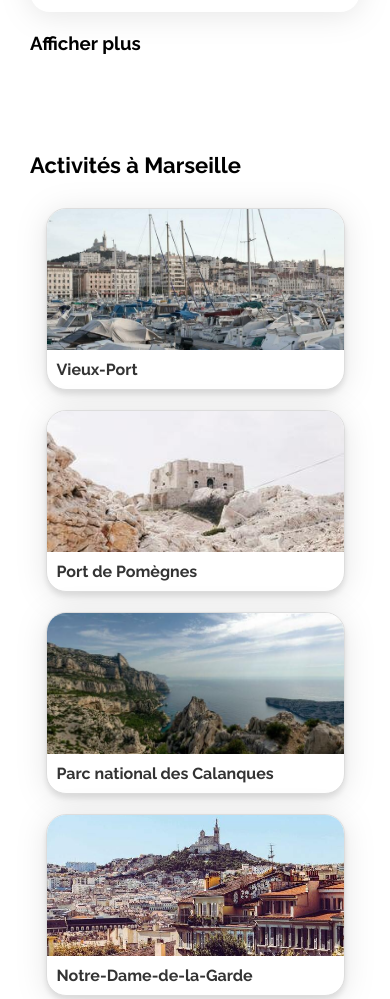
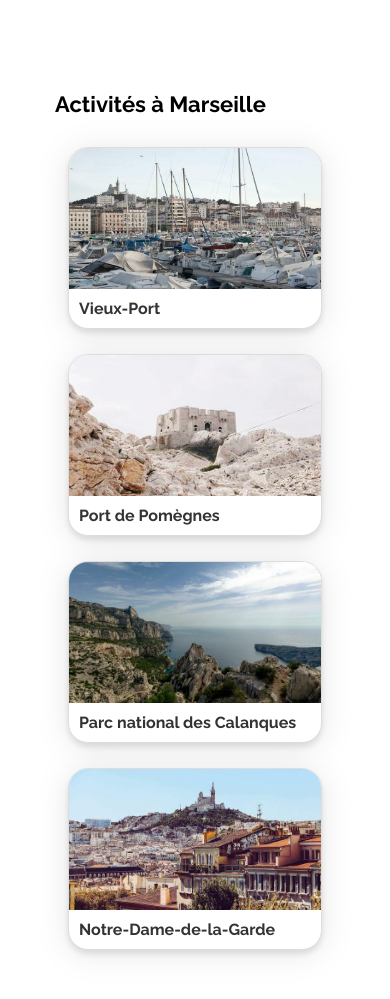
Before and after one commit to HutchAlpha/OpenClassRoom-Projet-2, a plain HTML site: page index.html in a window 390 px wide. Shown: the part 2622-3621 px from the top of the page. Drawn offline with Linux system fonts and the light colour scheme.

Commit message:
Finnition 1.4 - D correctif Master

```diff
--- a/css/style.css
+++ b/css/style.css
@@ -25,7 +25,12 @@ body {
         padding-right: 0px;
     }
 }
-
+@media (max-width: 1024px){
+    body {
+        padding-left: 25px;
+        padding-right: 25px;
+    }
+}
 @media (min-width: 1800px){
     body {
         padding-left: 230px;
@@ -366,7 +371,7 @@ a {
             border-radius: 20px;
             background-color: #FFFFFF;
             width: 30%;
-            height: 207px;
+
             margin-bottom: 20px;
         }
 
@@ -380,7 +385,6 @@ a {
 
         .contenueH{
             width: 90%;
-            height: 64px;
             padding: 0 10px 0 10px;
         }
 
@@ -524,9 +528,10 @@ a {
 
 .activite {
     display: flex;
-    justify-content: space-between;
+    justify-content: space-evenly;
     width: 100%;
     margin: 20px auto;
+    gap: 5px;
 }
 
 .classActivite {
@@ -566,6 +571,7 @@ a {
 }
 
 @media (max-width: 1024px){
+
     .classActivite {
         width: 193.5px;
         height: 270px;
```
